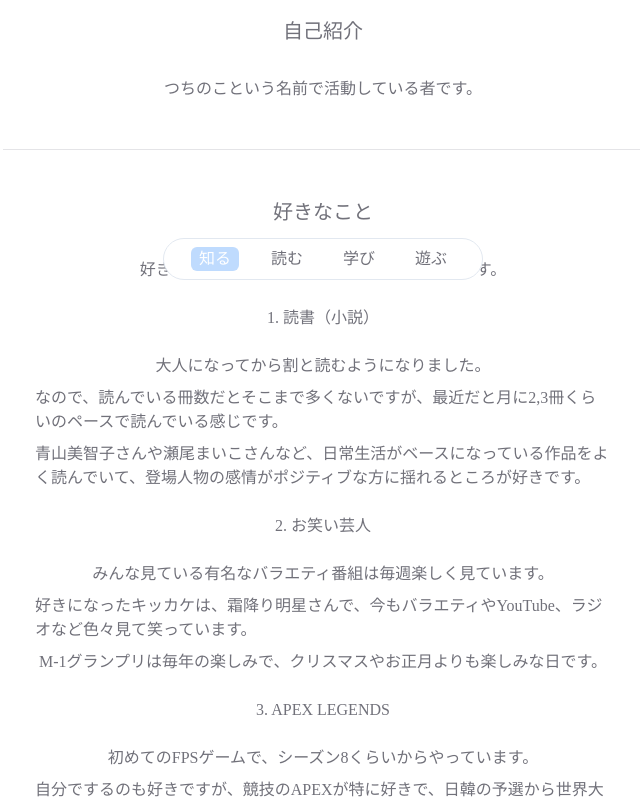
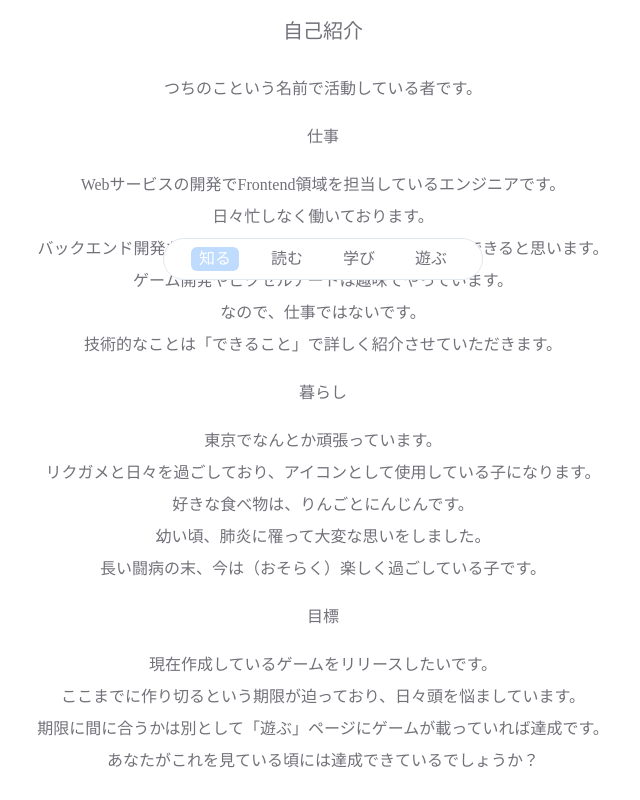
Before and after one commit to noko-nokono/my-blog, a Next.js app: page /about in a window 1280 px wide. Shown: the part 440-1240 px from the top of the page, without its empty margins (317-957 px from the left). Built offline with nearby package versions, Linux system fonts and the light colour scheme; a web font is replaced by a local one.

Commit message:
feat: aboutページのテキスト追加

```diff
--- a/src/app/about/page.tsx
+++ b/src/app/about/page.tsx
@@ -22,6 +22,24 @@ const About = () => {
         <Divider />
         <Section title='自己紹介'>
           <p>つちのこという名前で活動している者です。</p>
+          <p className='text-center my-4'>仕事</p>
+          <p>Webサービスの開発でFrontend領域を担当しているエンジニアです。</p>
+          <p>日々忙しなく働いております。</p>
+          <p>バックエンド開発も少しだけやっていて、最低限のことならできると思います。</p>
+          <p>ゲーム開発やピクセルアートは趣味でやっています。</p>
+          <p>なので、仕事ではないです。</p>
+          <p>技術的なことは「できること」で詳しく紹介させていただきます。</p>
+          <p className='text-center my-4'>暮らし</p>
+          <p>東京でなんとか頑張っています。</p>
+          <p>リクガメと日々を過ごしており、アイコンとして使用している子になります。</p>
+          <p>好きな食べ物は、りんごとにんじんです。</p>
+          <p>幼い頃、肺炎に罹って大変な思いをしました。</p>
+          <p>長い闘病の末、今は（おそらく）楽しく過ごしている子です。</p>
+          <p className='text-center my-4'>目標</p>
+          <p>現在作成しているゲームをリリースしたいです。</p>
+          <p>ここまでに作り切るという期限が迫っており、日々頭を悩ましています。</p>
+          <p>期限に間に合うかは別として「遊ぶ」ページにゲームが載っていれば達成です。</p>
+          <p>あなたがこれを見ている頃には達成できているでしょうか？</p>
         </Section>
         <Divider />
         <Section title='好きなこと'>
--- a/src/components/GlobalNavigation/index.tsx
+++ b/src/components/GlobalNavigation/index.tsx
@@ -18,7 +18,10 @@ export const GlobalNavigation = () => {
     <nav>
       <ul className="fixed left-2/4 bottom-20 -translate-x-1/2 w-80 flex justify-center items-center gap-6 px-4 py-2 bg-white border border-solid border-slate-200 rounded-full">
         {list.map((item) => (
-          <li className={`${item.isSelected && selectedStyle} ease-in duration-200 hover:text-white hover:bg-blue-200 rounded-md`}>
+          <li
+            key={item.title}
+            className={`${item.isSelected && selectedStyle} ease-in duration-200 hover:text-white hover:bg-blue-200 rounded-md`}
+          >
             <Link
               href={item.link}
               className="px-2"
```
